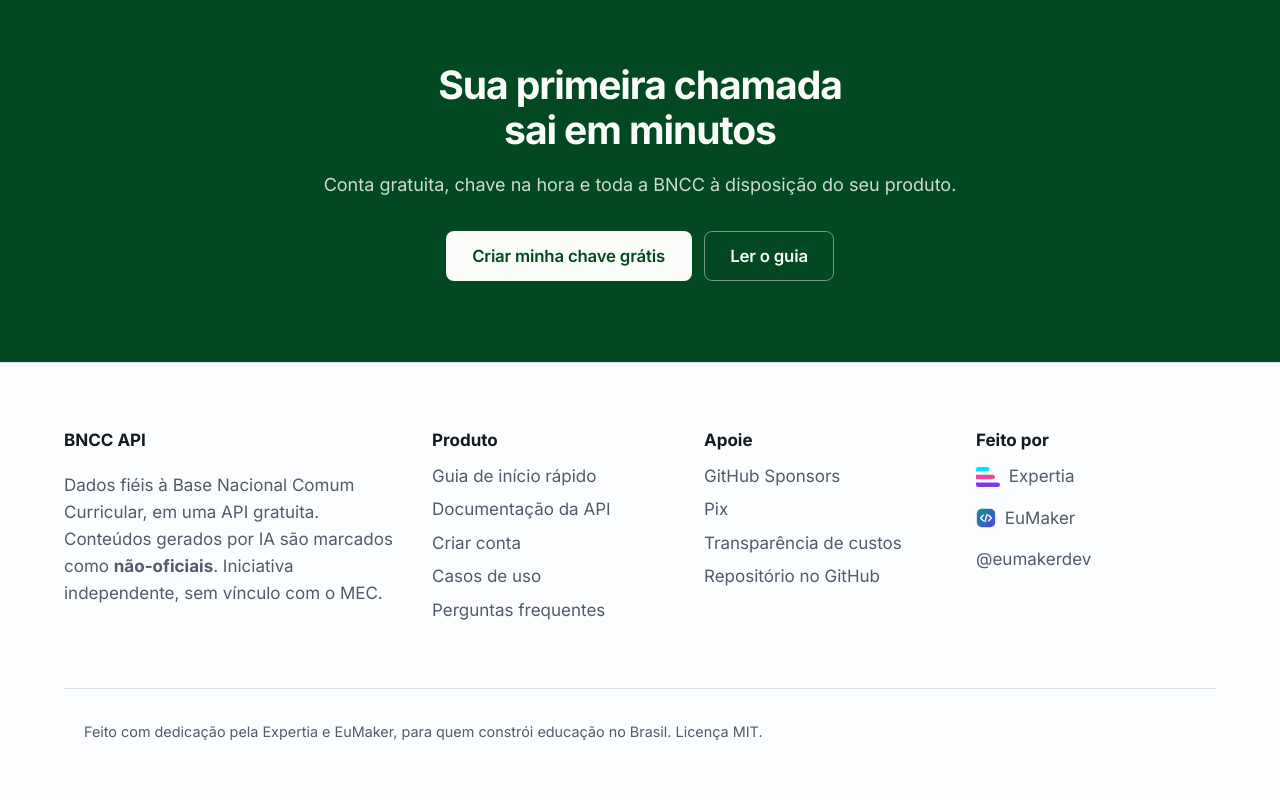
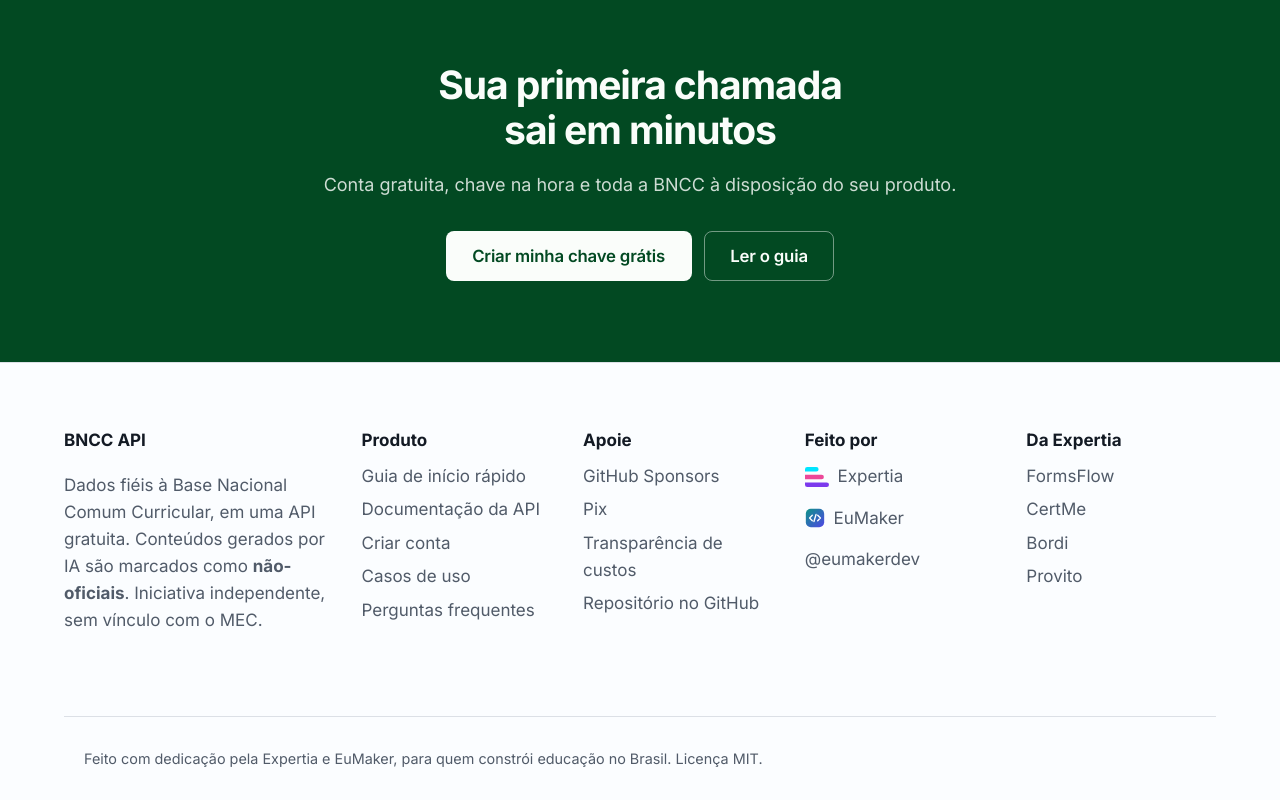
Before and after one commit to eumakerdev/bncc_api, a FastAPI app: page / in a window 1280 px wide. Shown: the part 5268-6068 px from the top of the page. Before the commit the page ends 6008 px from the top, so only its background shows below. Run offline with FastAPI, Linux system fonts and the light colour scheme.

Commit message:
feat(web): publisher Expertia com @id, coluna Da Expertia e /llms.txt
O publisher deixa de ser 'Expertia · EuMaker' e passa a usar os @ids de expertia.dev.br e eumaker.dev; testes para o llms.txt e os @ids.

Co-Authored-By: Claude Opus 5.5 <noreply@anthropic.com>

```diff
--- a/app/web/landing.py
+++ b/app/web/landing.py
@@ -203,3 +203,19 @@ async def robots(request: Request) -> Response:
         f"Sitemap: {base}/sitemap.xml\n"
     )
     return Response(content=body, media_type="text/plain", headers={"Cache-Control": _CACHE_1H})
+
+
+# Conteúdo em arquivo próprio: linhas de Markdown longas não cabem no limite do ruff.
+_LLMS_TXT = (Path(__file__).parent / "llms.txt").read_text(encoding="utf-8")
+
+
+@router.get("/llms.txt", include_in_schema=False)
+@router.head("/llms.txt", include_in_schema=False)
+async def llms_txt(request: Request) -> Response:
+    """llms.txt: resumo do site para assistentes de IA (llmstxt.org)."""
+    base = (settings.SITE_URL or str(request.base_url)).rstrip("/")
+    return Response(
+        content=_LLMS_TXT.format(base=base),
+        media_type="text/plain; charset=utf-8",
+        headers={"Cache-Control": _CACHE_1H},
+    )
--- /dev/null
+++ b/app/web/llms.txt
@@ -0,0 +1,23 @@
+# BNCC API
+
+> API pública, gratuita e open source (MIT) com toda a Base Nacional Comum Curricular (BNCC) do Brasil: Educação Infantil, Ensino Fundamental e Ensino Médio, incluindo o Complemento de Computação, com busca semântica. Iniciativa independente, sem vínculo com o MEC. Mantida pela Expertia.
+
+## Documentação
+
+- [Página inicial]({base}/)
+- [Guia de início rápido]({base}/guia)
+- [Referência da API]({base}/docs)
+- [Criar conta e chave de API]({base}/portal/signup)
+- [Código-fonte](https://github.com/eumakerdev/bncc_api)
+
+## Quem faz
+
+- [Expertia](https://expertia.dev.br): consultoria e agência de desenvolvimento para organizações educacionais, que mantém a BNCC API.
+- [Fábio Santana (EuMaker)](https://eumaker.dev): cofundador da Expertia e autor da BNCC API.
+
+## Outros produtos da Expertia
+
+- [FormsFlow](https://www.formsflow.dev/): PDF ou prova em Google Forms com IA.
+- [CertMe](https://certme.pro/): check-in por QR e certificados automáticos.
+- [Bordi](https://www.bordi.cc/): quadro Scrumban para coordenação escolar.
+- [Provito](https://provito.com.br/): questões inéditas no estilo ENEM, ENADE e SAEB.
--- a/app/web/static/styles.css
+++ b/app/web/static/styles.css
@@ -729,7 +729,7 @@ input[type="password"]::-ms-clear { display: none; }
 .site-footer { border-top: 1px solid var(--border); background: var(--bg); color: var(--fg-muted); }
 .footer-grid {
   display: grid; gap: 2rem;
-  grid-template-columns: minmax(0, 1.4fr) repeat(3, minmax(0, 1fr));
+  grid-template-columns: minmax(0, 1.4fr) repeat(4, minmax(0, 1fr));
 }
 @media (max-width: 820px) { .footer-grid { grid-template-columns: repeat(2, minmax(0, 1fr)); } }
 @media (max-width: 480px) { .footer-grid { grid-template-columns: minmax(0, 1fr); } }
--- a/app/web/templates/base.html
+++ b/app/web/templates/base.html
@@ -124,6 +124,15 @@
           <li><a href="https://github.com/eumakerdev" rel="noopener">@eumakerdev</a></li>
         </ul>
       </div>
+      <div>
+        <p class="footer-title">Da Expertia</p>
+        <ul class="footer-links">
+          <li><a href="https://www.formsflow.dev/" rel="noopener">FormsFlow</a></li>
+          <li><a href="https://certme.pro/" rel="noopener">CertMe</a></li>
+          <li><a href="https://www.bordi.cc/" rel="noopener">Bordi</a></li>
+          <li><a href="https://provito.com.br/" rel="noopener">Provito</a></li>
+        </ul>
+      </div>
     </div>
     <div class="container footer-bottom">
       <p class="muted">Feito com dedicação pela Expertia e EuMaker, para quem constrói educação no Brasil. Licença MIT.
--- a/app/web/templates/landing.html
+++ b/app/web/templates/landing.html
@@ -20,14 +20,21 @@ semântica com IA e API keys self-service. Grátis e open-source.{% endblock %}
   "description": "API pública e gratuita que expõe toda a Base Nacional Comum Curricular (BNCC) do Brasil: dados determinísticos das três etapas, acesso self-service por API keys, documentação automática e busca semântica com IA.",
   "publisher": {
     "@type": "Organization",
-    "name": "Expertia · EuMaker",
+    "@id": "https://expertia.dev.br/#organization",
+    "name": "Expertia",
     "url": "https://expertia.dev.br",
-    "logo": "{{ site_url }}/static/logo-icon.svg",
     "sameAs": [
-      "https://expertia.dev.br",
-      "https://eumaker.dev",
-      "https://github.com/eumakerdev"
+      "https://www.linkedin.com/company/expertia-br",
+      "https://www.instagram.com/expertia.dev"
     ]
+  },
+  "creator": {
+    "@type": "Person",
+    "@id": "https://eumaker.dev/#person",
+    "name": "Fábio Santana",
+    "alternateName": "EuMaker",
+    "url": "https://eumaker.dev/",
+    "sameAs": ["https://github.com/eumakerdev", "https://expertia.dev.br/sobre/fabio-santana"]
   },
   "inLanguage": "pt-BR"
 }
```
Also changed, not shown: tests/integration/test_landing.py (+26 -0 lines).
